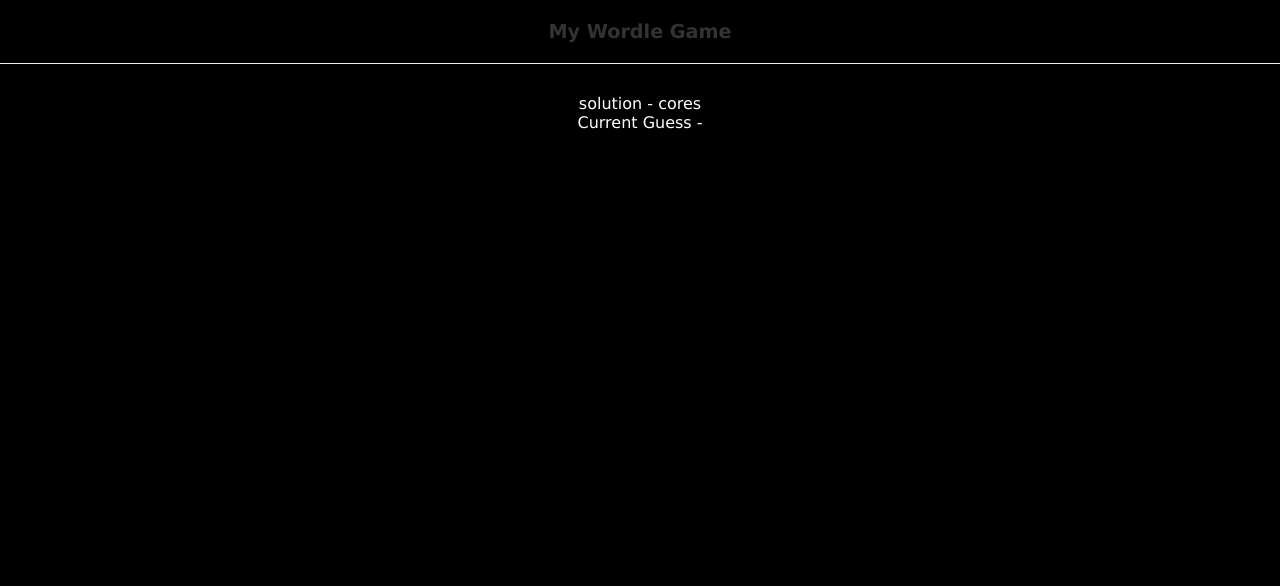
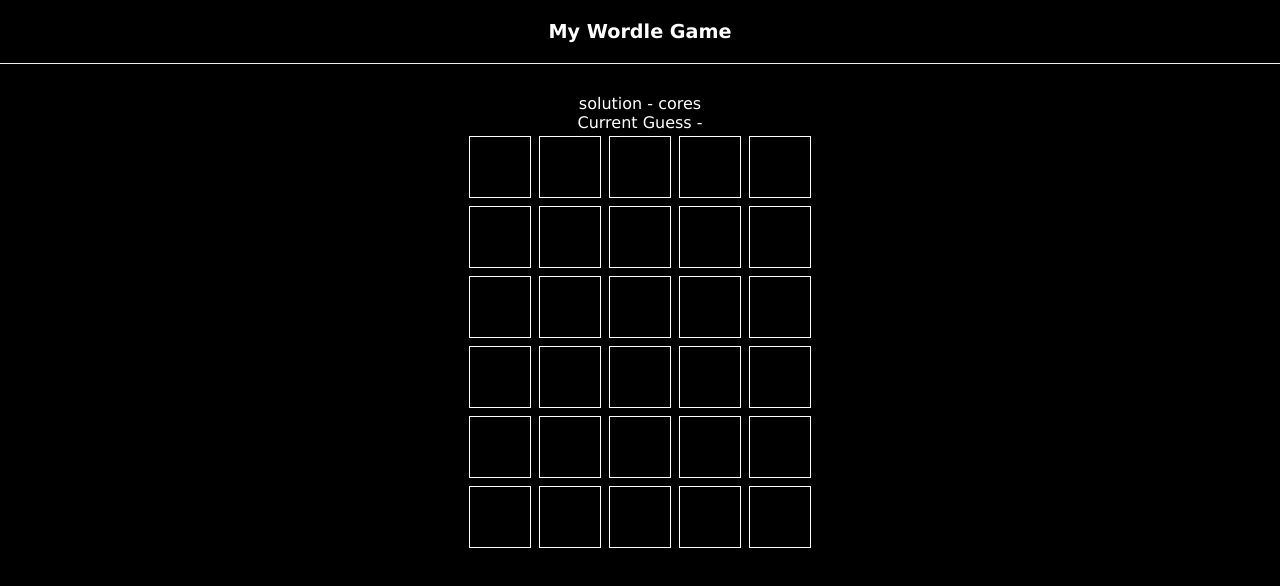
Before and after one commit to pamboss13/my-wordle, a React (Create React App) app: page / in a window 1280 px wide. Shown: the top 586 px of the page. Built offline with nearby package versions, Linux system fonts and the light colour scheme; data requests are answered from the project's data file.

Commit message:
First commit

```diff
--- a/src/components/Row.js
+++ b/src/components/Row.js
@@ -3,7 +3,7 @@ import styles from './Row.module.css'
 const Row = () => {
 	return (
 		<>
-			<div className={styles.row}>
+			<div className="row">
 				<div></div>
 				<div></div>
 				<div></div>
--- a/src/index.css
+++ b/src/index.css
@@ -9,7 +9,7 @@ h1 {
   padding: 20px 0;
   border-bottom: 1px solid #eee;
   margin: 0 0 30px 0;
-  color: #333;
+  color: #fff;
 }
 /* rows */
 .row {
@@ -21,7 +21,7 @@ h1 {
   display: block;
   width: 60px;
   height: 60px;
-  border: 1px solid #bbb;
+  border: 1px solid #fff;
   margin: 4px;
   text-align: center;
   line-height: 60px;
```
